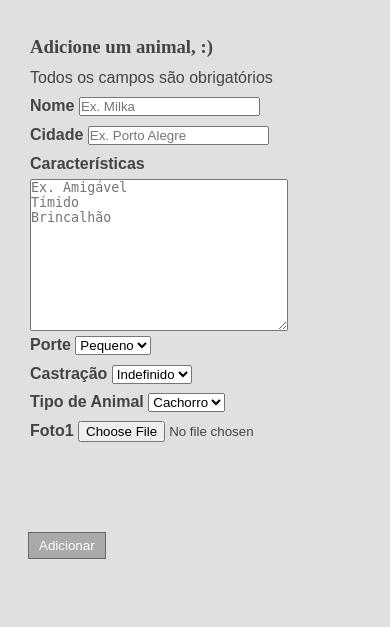
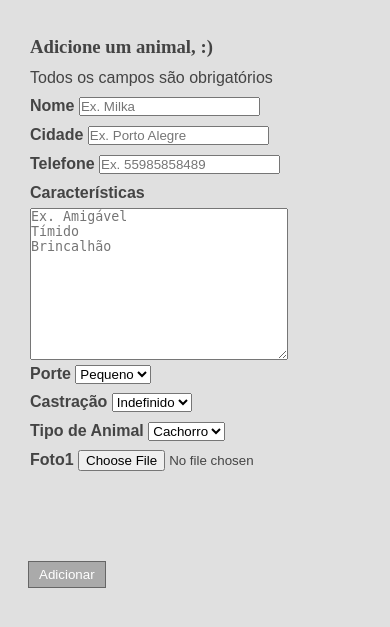
Before and after one commit to leonardofguedes/Adopt-Pet, a Django app: page /user/newpet/ in a window 390 px wide. Shown: the part 48-675 px from the top of the page. Run offline with Django 3.2, Linux system fonts and the light colour scheme.

Commit message:
Incluindo o campo telephone no formulário do template

```diff
--- a/users/templates/users/pages/pet_add_form.html
+++ b/users/templates/users/pages/pet_add_form.html
@@ -27,6 +27,10 @@
                            <div class="col-12 col-lg-12">
                                <label for="cidade"><b>Cidade</b></label>
                                <input type="text" id="cidade" class="form-control" name="cidade" placeholder="Ex. Porto Alegre" required>
+                           </div>
+                           <div class="col-12 col-lg-12">
+                               <label for="telephone"><b>Telefone</b></label>
+                               <input type="text" id="telephone" class="form-control" name="telephone" placeholder="Ex. 55985858489" required>
                            </div>
                            <div class="col-12">
                                <label for="file"><b>Características</b></label>
```
